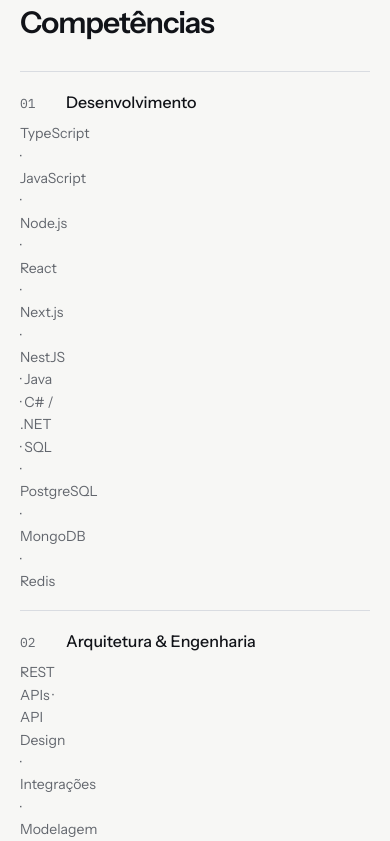
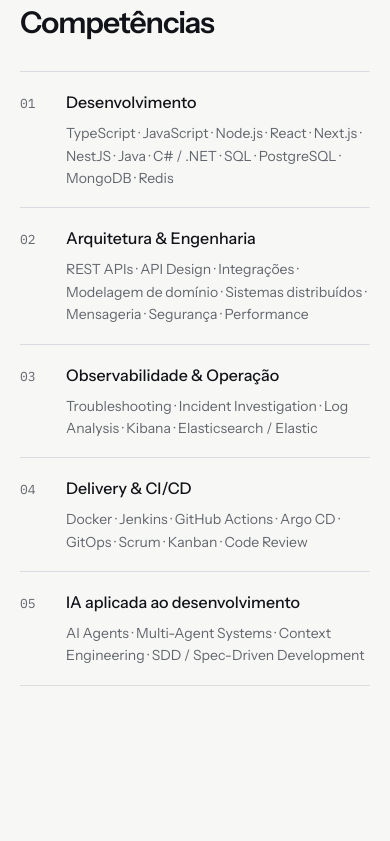
Before and after one commit to GabrielGuilhermess/personal-landing-page, a Next.js app: page / in a window 390 px wide. Shown: the part 980-1821 px from the top of the page. Built offline with nearby package versions, Linux system fonts and the light colour scheme.

Commit message:
fix(design-system): support LAND-0005 disclosure layout

```diff
--- a/src/components/sections/SkillsSection.tsx
+++ b/src/components/sections/SkillsSection.tsx
@@ -20,13 +20,10 @@
               key={group.title}
               index={String(index + 1).padStart(2, "0")}
               title={group.title}
-              summary={
-                <span className="col-start-2 min-w-0 leading-[1.6] sm:col-start-3">
-                  {group.terms.join(" · ")}
-                </span>
-              }
+              summary={group.terms.join(" · ")}
               summaryClassName="py-[18px] transition-colors duration-[var(--motion-fast)] hover:bg-[var(--surface)] md:py-5"
               summaryContentClassName="grid grid-cols-[34px_minmax(0,1fr)] items-baseline gap-x-3 gap-y-2 sm:grid-cols-[42px_190px_minmax(0,1fr)] sm:gap-x-5 min-[1100px]:grid-cols-[52px_230px_minmax(0,1fr)] min-[1100px]:gap-x-6"
+              summaryValueClassName="col-start-2 leading-[1.6] sm:col-start-3"
               contentClassName="pb-5 pl-[46px] pr-2 sm:pl-[272px] min-[1100px]:pl-[330px]"
             >
               <p className="max-w-[720px] text-[14px] leading-[1.7] text-[var(--muted)]">
--- a/src/design-system/components/DisclosureItem.tsx
+++ b/src/design-system/components/DisclosureItem.tsx
@@ -11,6 +11,7 @@
   className?: string;
   summaryClassName?: string;
   summaryContentClassName?: string;
+  summaryValueClassName?: string;
   contentClassName?: string;
 }
 
@@ -23,6 +24,7 @@
   className,
   summaryClassName,
   summaryContentClassName,
+  summaryValueClassName,
   contentClassName,
 }: DisclosureItemProps) {
   return (
@@ -40,7 +42,7 @@
         >
           {index ? <span className="font-mono text-[13px] text-[var(--muted)]">{index}</span> : null}
           <span className="font-medium text-[var(--text)]">{title}</span>
-          <span className="min-w-0 text-sm text-[var(--muted)]">{summary}</span>
+          <span className={cn("min-w-0 text-sm text-[var(--muted)]", summaryValueClassName)}>{summary}</span>
         </div>
       }
     >
```
